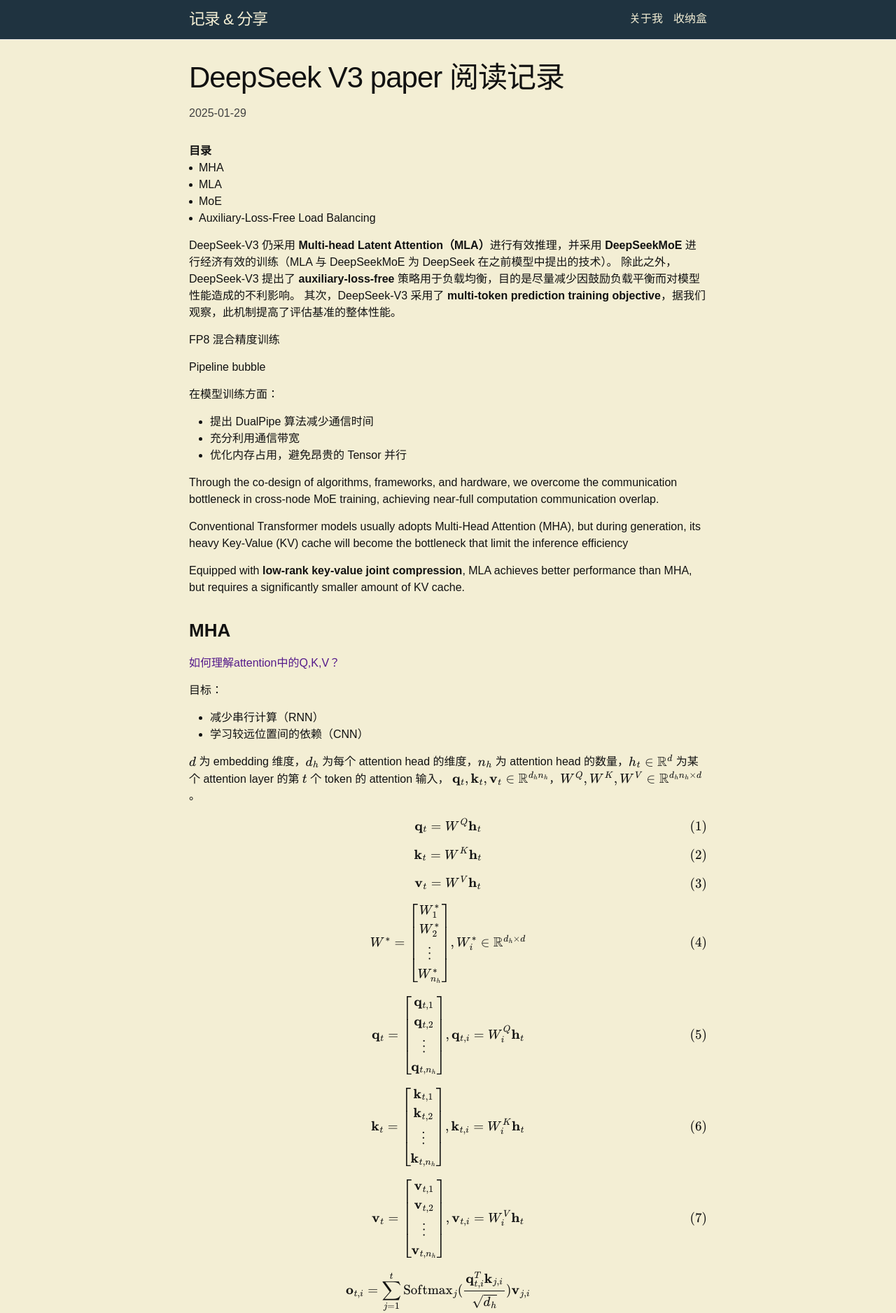
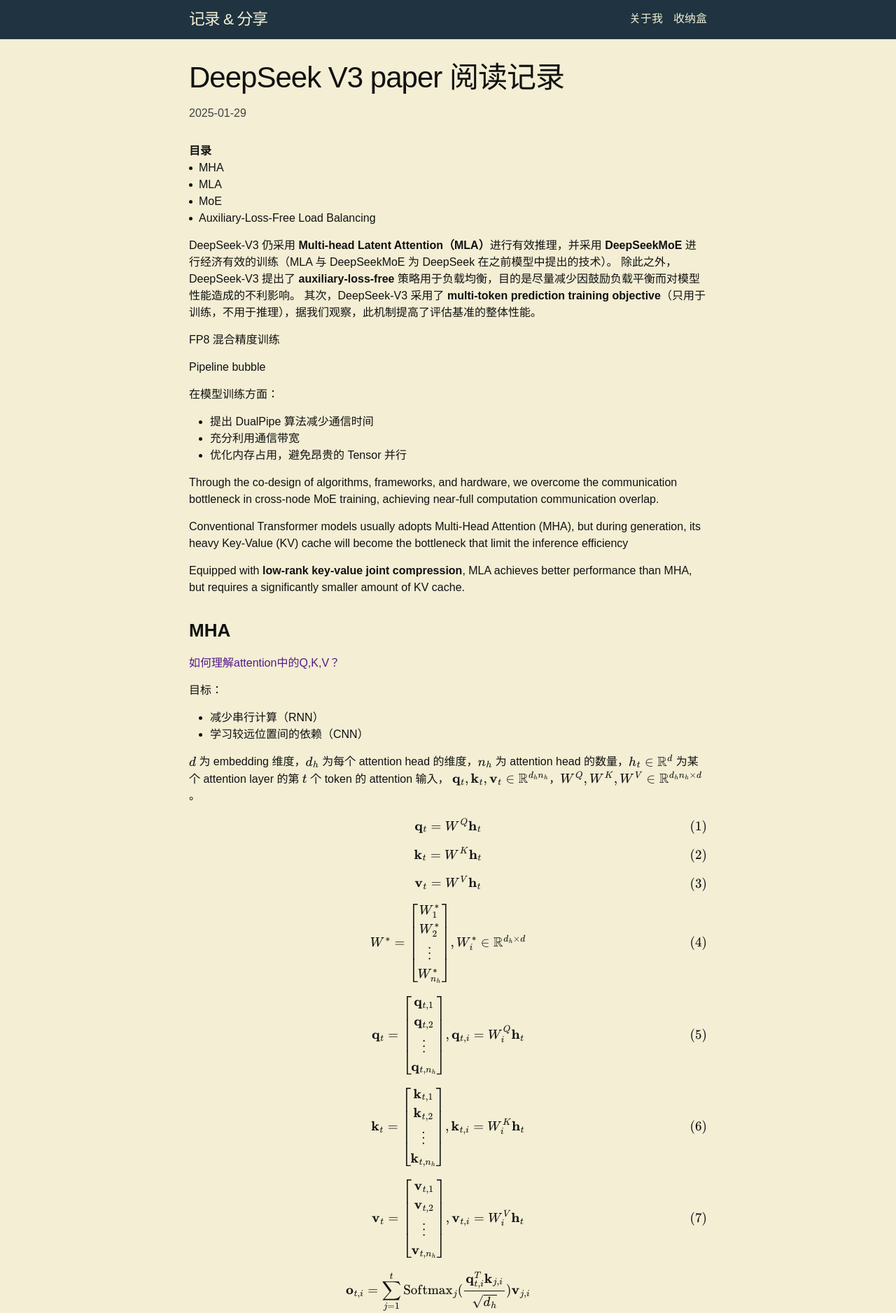
Before and after one commit to xdsdmg/xdsdmg.github.io, a Jekyll site: the page built from docs/_storage_box/2025-01-29-deepseek-v3.md, in a window 1280 px wide. Shown: the top 1877 px of the page at 70% size. Built offline with Jekyll 4.4.1, drawn with Linux system fonts in a browser that asks for light colours; formulas are drawn with MathJax 3; the table of contents is made by our own code.

Commit message:
feat: update deepseek post

```diff
--- a/docs/_storage_box/2025-01-29-deepseek-v3.md
+++ b/docs/_storage_box/2025-01-29-deepseek-v3.md
@@ -6,7 +6,7 @@
 ---
 
 DeepSeek-V3 仍采用 **Multi-head Latent Attention（MLA）**进行有效推理，并采用 **DeepSeekMoE** 进行经济有效的训练（MLA 与 DeepSeekMoE 为 DeepSeek 在之前模型中提出的技术）。
-除此之外，DeepSeek-V3 提出了 **auxiliary-loss-free** 策略用于负载均衡，目的是尽量减少因鼓励负载平衡而对模型性能造成的不利影响。 其次，DeepSeek-V3 采用了 **multi-token prediction training objective**，据我们观察，此机制提高了评估基准的整体性能。
+除此之外，DeepSeek-V3 提出了 **auxiliary-loss-free** 策略用于负载均衡，目的是尽量减少因鼓励负载平衡而对模型性能造成的不利影响。 其次，DeepSeek-V3 采用了 **multi-token prediction training objective**（只用于训练，不用于推理），据我们观察，此机制提高了评估基准的整体性能。
 
 FP8 混合精度训练
 
```
